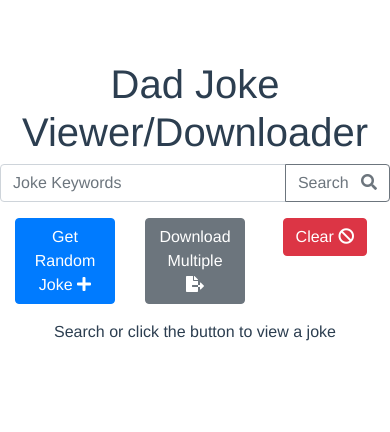
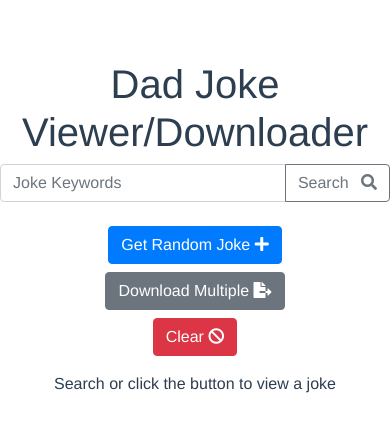
Before and after one commit to Zetaphor/fz-jokes, a Vue app: page / in a window 390 px wide. Shown: the top 432 px of the page. Built offline with nearby package versions, Linux system fonts and the light colour scheme; what vue-resource would draw is missing.

Commit message:
Fix responsive design

```diff
--- a/src/components/JokeCard.vue
+++ b/src/components/JokeCard.vue
@@ -2,7 +2,7 @@
   <div class="card">
     <div class="card-body">
       <div class="row">
-        <div class="col-1">
+        <div class="col-lg-1 col-sm-12">
           <button class="btn btn-outline-success" v-if="!$store.state.downloadSelectMode" @click="download"><i class="fas fa-file-download"></i></button>
 
           <div class="custom-control custom-checkbox" v-else>
@@ -10,10 +10,10 @@
             <label class="custom-control-label" :for="jokeId"></label>
           </div>
         </div>
-        <div class="col-10">
+        <div class="col-lg-10 col-sm-12 mt-2 mb-2">
           <p class="card-text">{{ text }}</p>
         </div>
-        <div class="col-1 btn-delete">
+        <div class="col-lg-1 btn-delete col-sm-12">
           <button class="btn btn-outline-danger" @click="remove"><i class="fas fa-trash-alt"></i></button>
         </div>
       </div>
--- a/src/components/TopNav.vue
+++ b/src/components/TopNav.vue
@@ -14,17 +14,17 @@
     </div>
 
     <div class="row">
-      <div class="col-4">
+      <div class="col-lg-4 col-sm-12 mt-2">
         <button class="btn btn-primary" @click="getJoke">Get Random Joke <i class="fas fa-plus"></i></button>
       </div>
-      <div class="col-4">
+      <div class="col-lg-4 col-sm-12 mt-2">
         <button class="btn btn-secondary" @click="enableSelectMode" v-if="!$store.state.downloadSelectMode">Download Multiple <i class="fas fa-file-export"></i></button>
         <span v-else>
           <button class="btn btn-outline-success" @click="downloadSelected" :disabled="!$store.state.downloadSelection.length">Download <i class="fas fa-file-export"></i></button>
           <button class="btn btn-outline-danger" @click="cancelSelection">Cancel <i class="fas fa-ban"></i></button>
         </span>
       </div>
-      <div class="col-4">
+      <div class="col-lg-4 col-sm-12 mt-2">
         <button class="btn btn-danger" @click="removeJokes">Clear <i class="fas fa-ban"></i></button>
       </div>
     </div>
```
